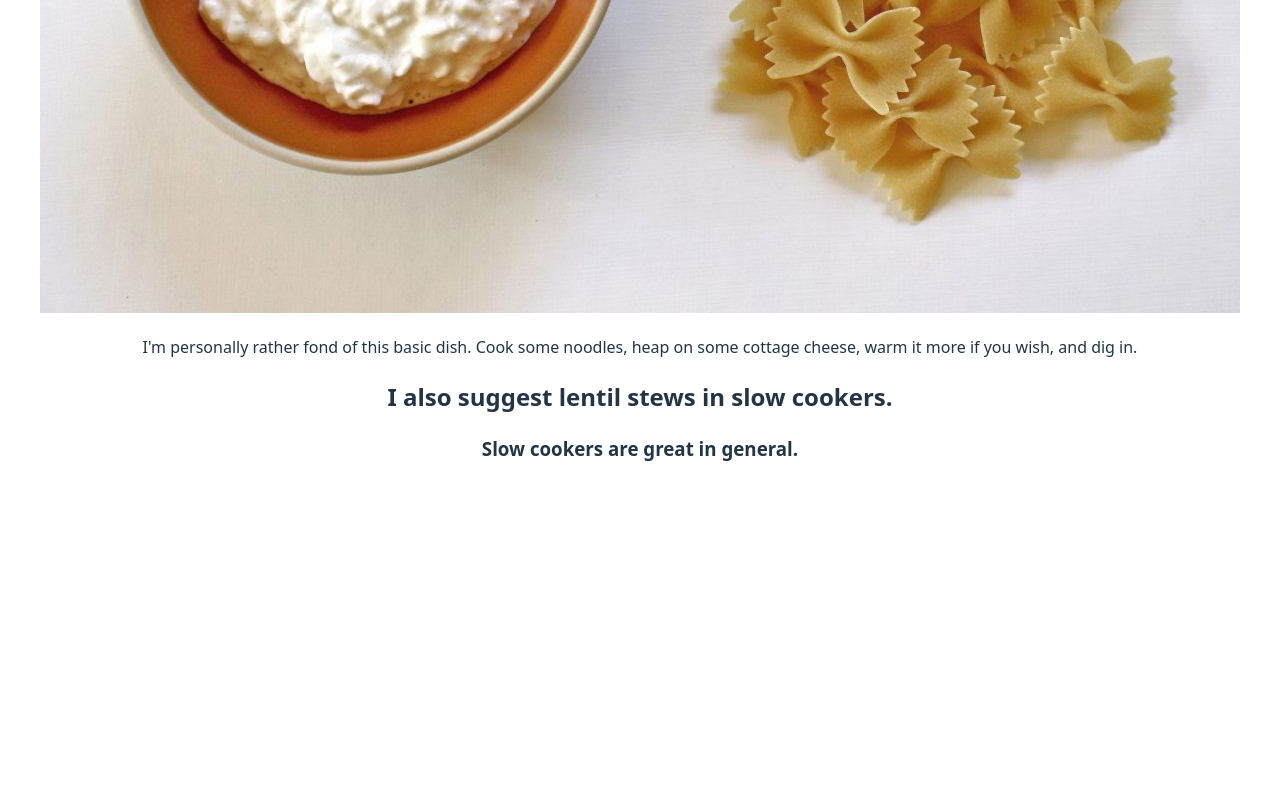
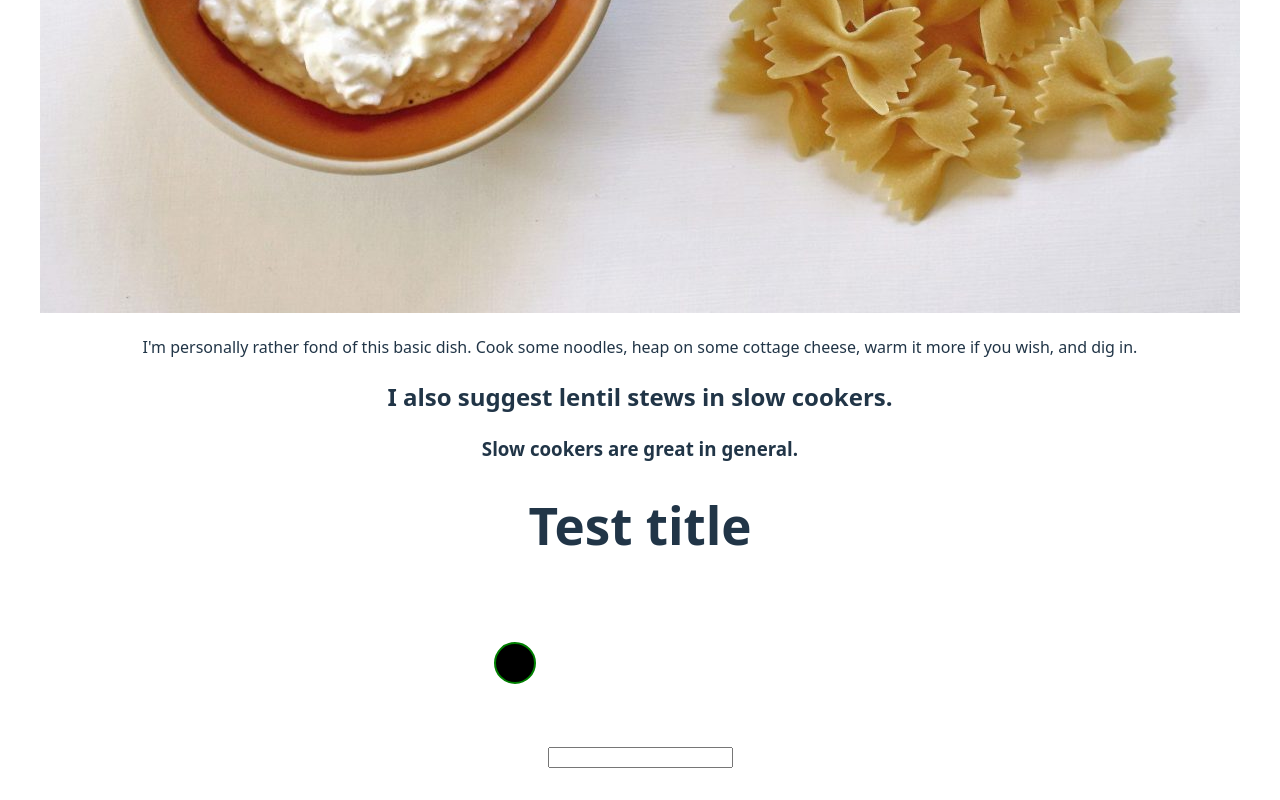
Before and after one commit to mrmiffmiff/hello-react-world, a React (Vite) app: page / in a window 1280 px wide. Shown: the part 684-1484 px from the top of the page. Before the commit the page ends 1198 px from the top, so only its background shows below. Built offline with nearby package versions, Linux system fonts and the light colour scheme.

Commit message:
Converting HTML

```diff
--- /dev/null
+++ b/src/ConversionTest.jsx
@@ -0,0 +1,13 @@
+export default function ConversionTest() {
+    return (
+        <div>
+            <h1>Test title</h1>
+            <svg>
+                <circle cx="25" cy="75" r="20" stroke="green" strokeWidth="2" />
+            </svg>
+            <form>
+                <input type="text" />
+            </form>
+        </div>
+    )
+}
--- a/src/main.jsx
+++ b/src/main.jsx
@@ -5,6 +5,7 @@ import App from './App.jsx'
 import AppHello from './AppHello.jsx'
 import ImportantGreeting from './Greeting.jsx'
 import { GreatEasyMeal, AnotherGoodMeal } from './FavoriteFood.jsx'
+import ConversionTest from './ConversionTest.jsx'
 
 createRoot(document.getElementById('root')).render(
   <StrictMode>
@@ -13,5 +14,6 @@ createRoot(document.getElementById('root')).render(
     <ImportantGreeting />
     <GreatEasyMeal />
     <AnotherGoodMeal />
+    <ConversionTest />
   </StrictMode>,
 )
```
